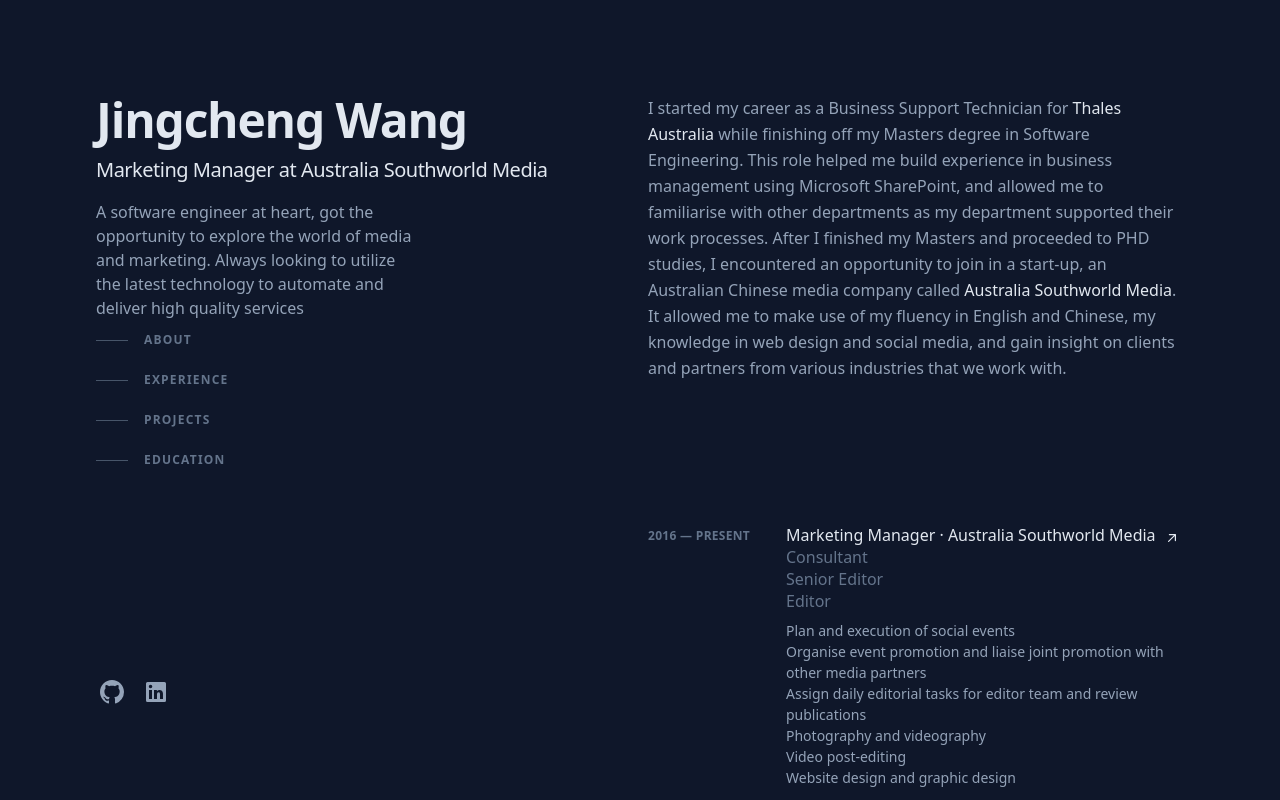
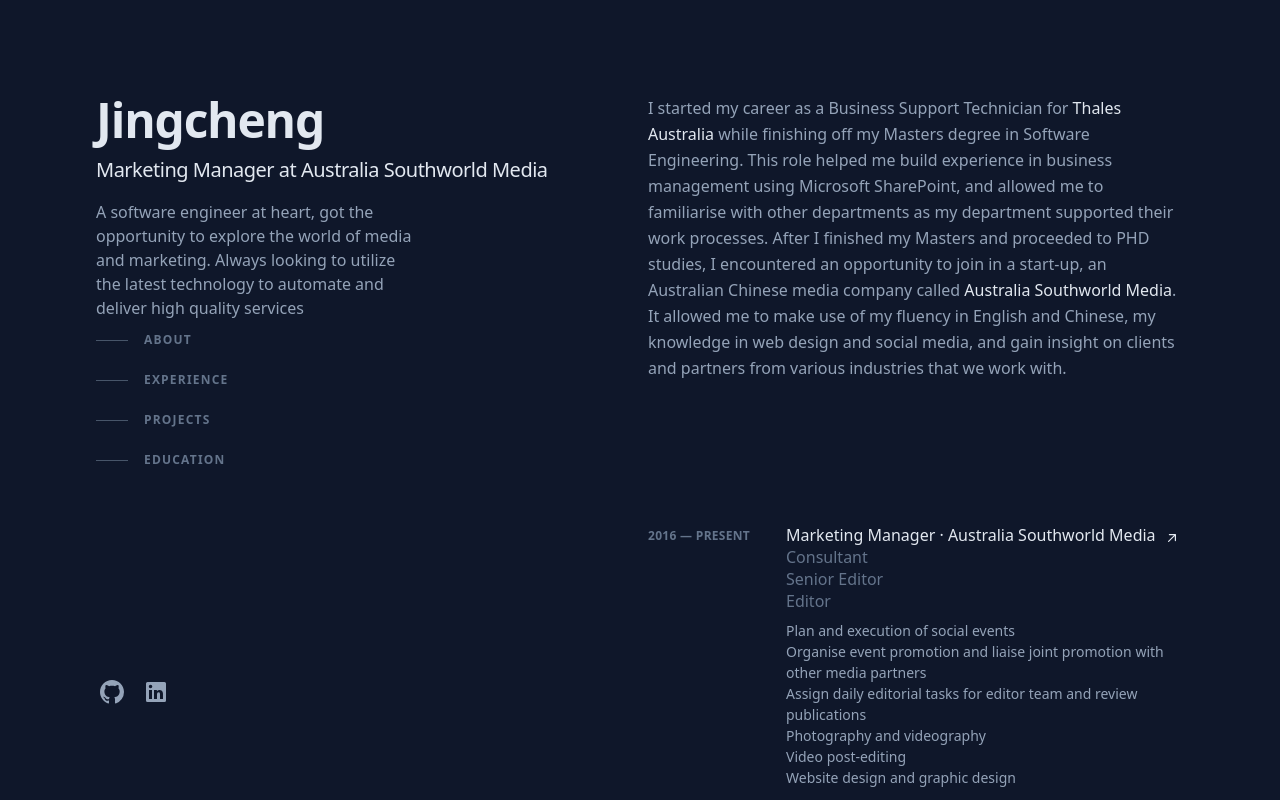
Before and after one commit to jingcheng-wang-2010/jingcheng-wang-2010.github.io, a React (Create React App) app: page / in a window 1280 px wide. Shown: the top 800 px of the page. Built offline with nearby package versions, Linux system fonts and the light colour scheme.

Commit message:
update name

```diff
--- a/src/App.js
+++ b/src/App.js
@@ -3,7 +3,7 @@
 import './App.css';
 
 function App() {
-  const [name] = useState("Jingcheng Wang");
+  const [name] = useState("Jingcheng");
 
   useEffect(() => {
     document.body.classList.add(
```
